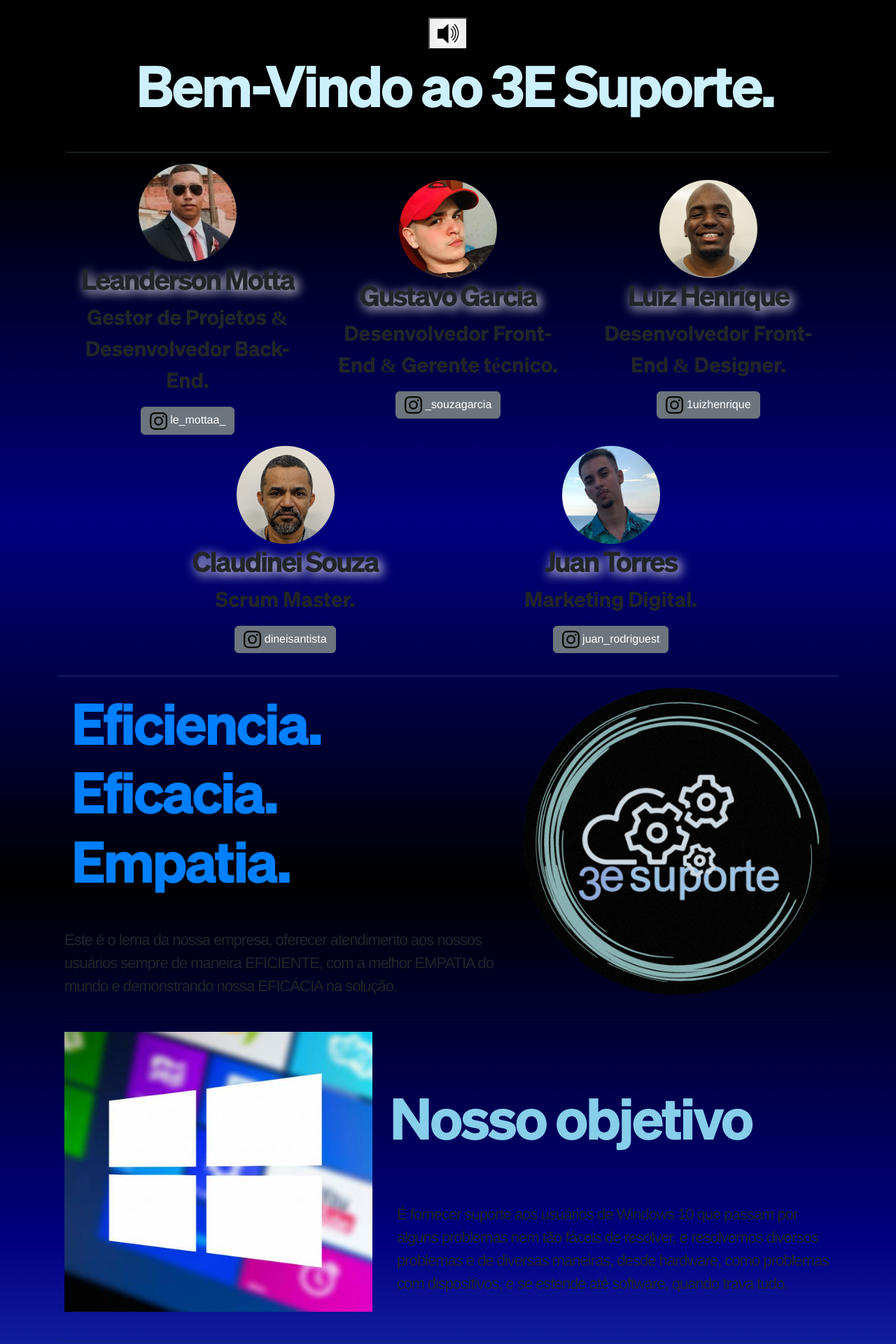
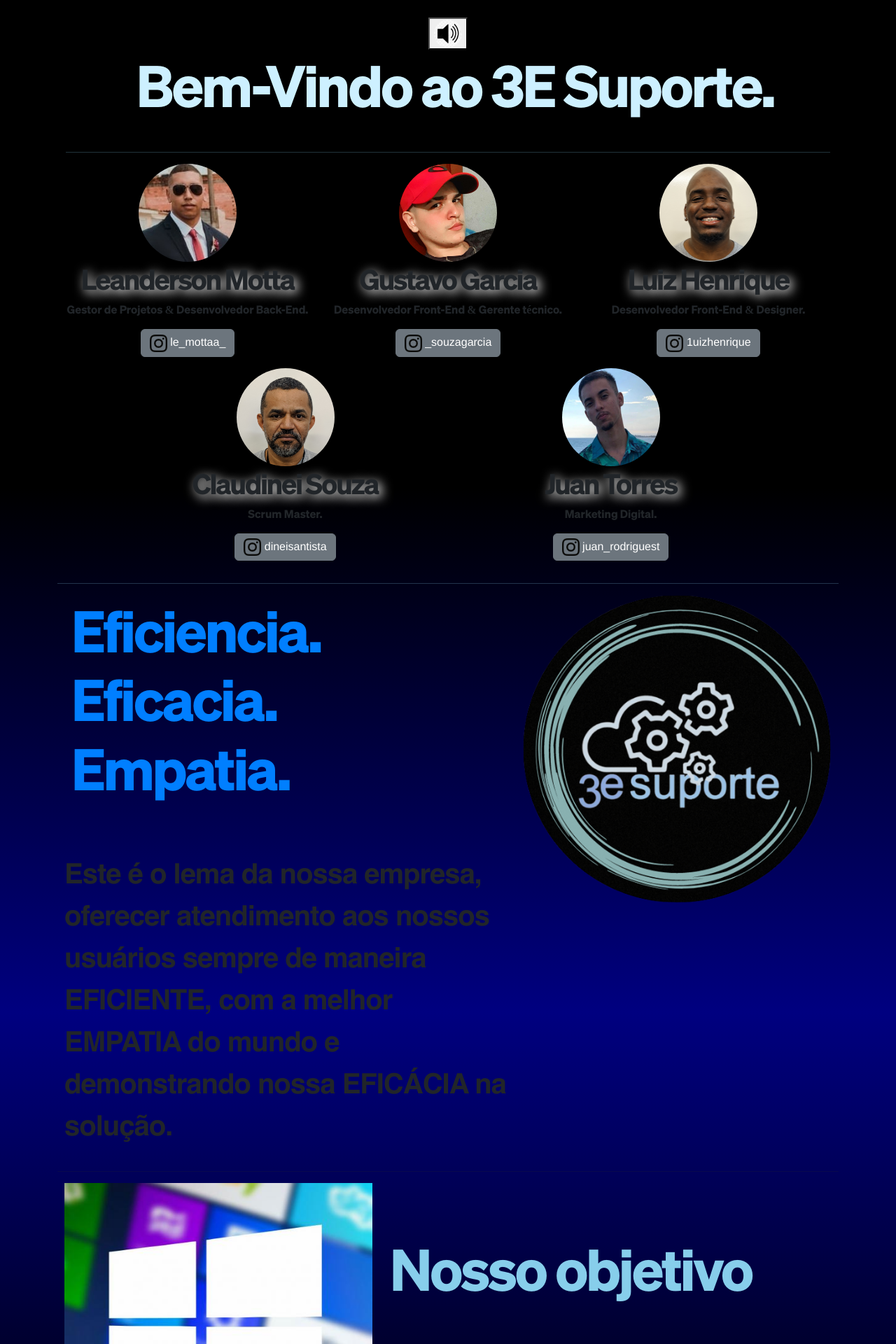
Before and after one commit to blvckn01r/3ESuporte, a PHP site: page /index3E1.html in a window 1280 px wide. Shown: the part 799-2719 px from the top of the page at 70% size. Run offline with PHP 8.4, Linux system fonts and the light colour scheme; some libraries are stand-ins or nearby versions; grey boxes are pictures that could not be loaded.

Commit message:
Update style3E.css

```diff
--- a/style3E.css
+++ b/style3E.css
@@ -322,7 +322,6 @@ html.has-scroll-dragging {
 .funcao{
 	text-shadow: #FFFFFF;
 	font-weight: bold;
-	font-size: 30px;
 	font-family: TestSöhne-Dreiviertelfett;
 	src: url('TestSöhne-Dreiviertelfett.otf') format('opentype');
 }
@@ -336,7 +335,8 @@ html.has-scroll-dragging {
 }
 
 .lead{
-	font-family: Helvetica;
+	font-family: Helvetica-Bold;
+	font-size: 40px;
 	font-color: #FFFFFF;
 	/* letter-spacing: -2px; */
 	src: url('Helvetica-Bold.ttf') format('truetype');
```
